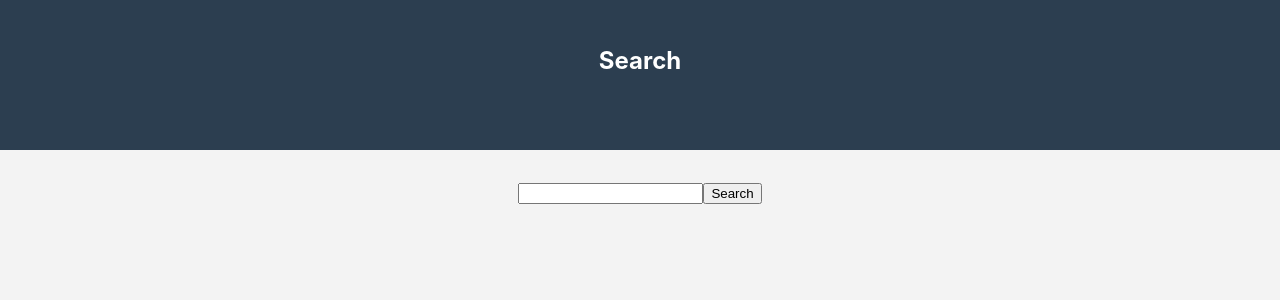
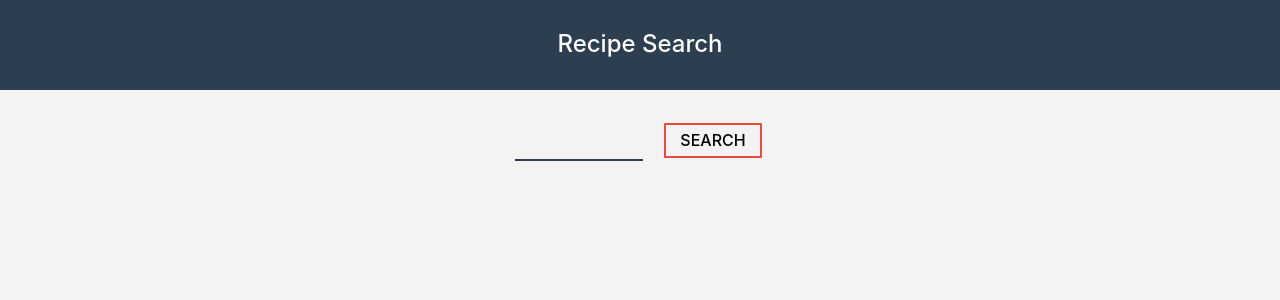
Before and after one commit to Hizqeelrz/Recipe-Finder, a React (Create React App) app: page / in a window 1280 px wide. Shown: the top 300 px of the page. Built offline with nearby package versions, Linux system fonts and the light colour scheme.

Commit message:
functionality added from the recipe API

```diff
--- a/src/App.js
+++ b/src/App.js
@@ -2,15 +2,15 @@ import React, { Component } from 'react';
 import './App.css';
 
 import Form from './components/Form';
+import Recipes from './components/Recipes';
 
-const API_KEY= "232e1ac907e17ec40263bda75606b8b4";
+const API_KEY= "9e8702e11e7e8fdcc951cead9b0ae517";
 
 class App extends Component {
 
   state = {
     recipes: []
   }
-
 
   // e referes to an event object in the javascript
   getRecipe = async (e) => {
@@ -34,19 +34,12 @@ class App extends Component {
     return (
       <div className="App">
         <header className="App-header">
-          <h1 className="App-title">Search</h1>
+          <h1 className="App-title">Recipe Search</h1>
         </header>
         <Form getRecipe={this.getRecipe}/>
 
-        { this.state.recipes.map((recipe) => {
-          return (
-            // key has to be passed always to the most parent element
-            <div key={recipe.recipe_id}>
-              <img src={recipe.image_url} alt={recipe.title} />
-              <p>{recipe.title}</p>
-            </div>
-          );
-        }) }
+        {/*props name is recipes*/}
+        <Recipes recipes={this.state.recipes}/>
       </div>
     );
   }
--- a/src/components/Form.js
+++ b/src/components/Form.js
@@ -4,9 +4,9 @@ import React from 'react';
 // which do not have any state we can make it stateless comp instead of class based compoennt
 
 const Form = (props) => (
-  <form onSubmit={props.getRecipe}>
-    <input type="text" name="recipeName" />
-    <button>Search</button>
+  <form onSubmit={props.getRecipe} style={{ marginBottom: "2rem" }}>
+    <input className="form__input" type="text" name="recipeName" />
+    <button className="form__button">Search</button>
   </form>
 );
 
--- a/src/index.js
+++ b/src/index.js
@@ -1,6 +1,7 @@
 import React from 'react';
 import ReactDOM from 'react-dom';
 import './index.css';
+import 'bootstrap/dist/css/bootstrap.min.css'
 import App from './App';
 import * as serviceWorker from './serviceWorker';
 
```
